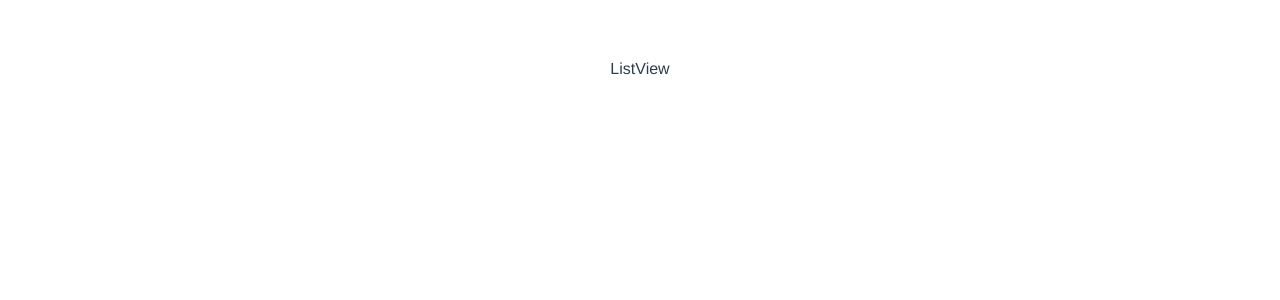
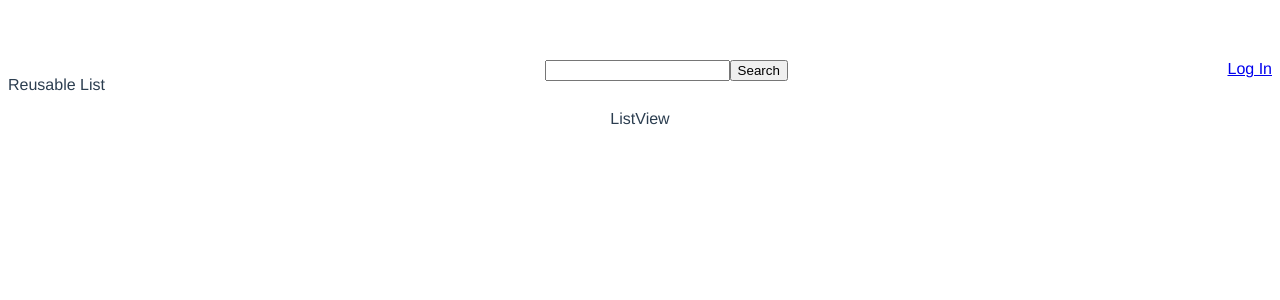
Before and after one commit to JoySR/reuse-list, a Vue app: page / in a window 1280 px wide. Shown: the top 300 px of the page. Built offline with nearby package versions, Linux system fonts and the light colour scheme.

Commit message:
feature(header):add header(unfinished)

```diff
--- /dev/null
+++ b/src/components/partial/Header.vue
@@ -0,0 +1,59 @@
+<template>
+  <div class="header">
+    <div class="site-title">
+      <!-- TODO: Logo(/favicon) -->
+      <p>{{ title }}</p>
+    </div>
+    <div class="site-search">
+       <input
+         type="text"
+         title="Search for list or item"
+         v-model="keyword"
+       />
+      <button @click="searchAll">Search</button>
+    </div>
+    <div class="admin-area">
+      <!-- TODO: 大屏则分开两个添加 (list, item) 和 admin，小屏则放到下拉菜单 -->
+      <button v-if="token" @click="logOut">Log Out</button>
+      <router-link v-else :to="logInPath">Log In</router-link>
+    </div>
+  </div>
+</template>
+<script>
+import { mapGetters } from 'vuex';
+import COMMON from '../../utils/config';
+
+export default {
+  data() {
+    return {
+      title: COMMON.TITLE,
+      logInPath: { name: 'Login' },
+      keyword: '',
+    };
+  },
+  computed: {
+    ...mapGetters({
+      token: 'getToken',
+    }),
+  },
+  methods: {
+    logOut() {
+      this.$store.dispatch('clearToken');
+    },
+    searchAll() {
+      this.$store.dispatch(
+        'searchAll',
+        { keyword: this.keyword },
+      ).then(() => {
+        this.keyword = '';
+      });
+    },
+  },
+};
+</script>
+<style scoped>
+  .header {
+    display: flex;
+    justify-content: space-between;
+  }
+</style>
--- a/src/pages/ListView.vue
+++ b/src/pages/ListView.vue
@@ -1,9 +1,17 @@
 <template>
-  <div>{{ path }}</div>
+  <div>
+    <header-component />
+    {{ path }}
+  </div>
 </template>
 <script>
+import HeaderComponent from '../components/partial/Header';
+
 export default {
   name: 'ListView',
+  components: {
+    HeaderComponent,
+  },
   data() {
     return {
       path: this.$route.name,
--- a/src/pages/Login.vue
+++ b/src/pages/Login.vue
@@ -28,12 +28,11 @@ export default {
   methods: {
     submit() {
       if (this.username === '' || this.password === '') return;
-      const that = this;
       this.$store.dispatch('setJwtToken', {
         username: this.username,
         password: this.password,
       }).then(() => {
-        that.$router.push('/');
+        this.$router.push('/');
       }).catch((error) => {
         // TODO: more possibility.
         // error is an Object.
--- a/src/store/index.js
+++ b/src/store/index.js
@@ -3,6 +3,7 @@ import Vuex from 'vuex';
 import lists from './modules/lists';
 import items from './modules/items';
 import token from './modules/token';
+import search from './modules/search';
 
 Vue.use(Vuex);
 
@@ -13,6 +14,7 @@ export default new Vuex.Store({
     lists,
     items,
     token,
+    search,
   },
   strict: debug,
 });
--- /dev/null
+++ b/src/store/modules/search.js
@@ -0,0 +1,43 @@
+import types from '../mutation-types';
+import store from '../index';
+
+const initialState = {
+  keyword: '',
+};
+
+const actions = {
+  searchAll: ({ commit }, { keyword }) => new Promise(
+    (resolve) => {
+      commit(types.SEARCH_ALL, { keyword });
+      resolve();
+    },
+  ),
+};
+
+const mutations = {
+  [types.SEARCH_ALL](state, { keyword }) {
+    state.keyword = keyword;
+  },
+};
+
+const getters = {
+  allSearchedResults: state => (type = 'list') => {
+    if (!state.keyword) return [];
+    let allResults;
+    if (type === 'list') {
+      // FIXME: No allListNames yet.
+      allResults = store.getters.allListNames || [];
+    } else {
+      // FIXME: No allItemNames yet.
+      allResults = store.getters.allItemNames || [];
+    }
+    return allResults.filter(item => item.includes(state.keyword));
+  },
+};
+
+export default {
+  state: initialState,
+  actions,
+  mutations,
+  getters,
+};
--- a/src/store/modules/token.js
+++ b/src/store/modules/token.js
@@ -32,6 +32,7 @@ const actions = {
     commit(types.SET_TOKEN, { token });
   },
   clearToken: ({ commit }) => {
+    tokenConfig.clear('token');
     commit(types.SET_TOKEN, { token: '' });
   },
 };
--- a/src/store/mutation-types.js
+++ b/src/store/mutation-types.js
@@ -1,5 +1,6 @@
 const types = {
   SET_TOKEN: 'SET_TOKEN',
+  SEARCH_ALL: 'SEARCH_ALL',
 };
 
 export default types;
--- a/src/utils/config.js
+++ b/src/utils/config.js
@@ -1,3 +1,9 @@
+const COMMON = {
+  TITLE: 'Reusable List',
+};
+
 export const COMMON_BASE_URL = 'https://vicia.me/wp-json';
 export const WP_BASE_URL = `${COMMON_BASE_URL}/wp/v2`;
 export const JWT_TOKEN_URL = `${COMMON_BASE_URL}/jwt-auth/v1/token`;
+
+export default COMMON;
```
